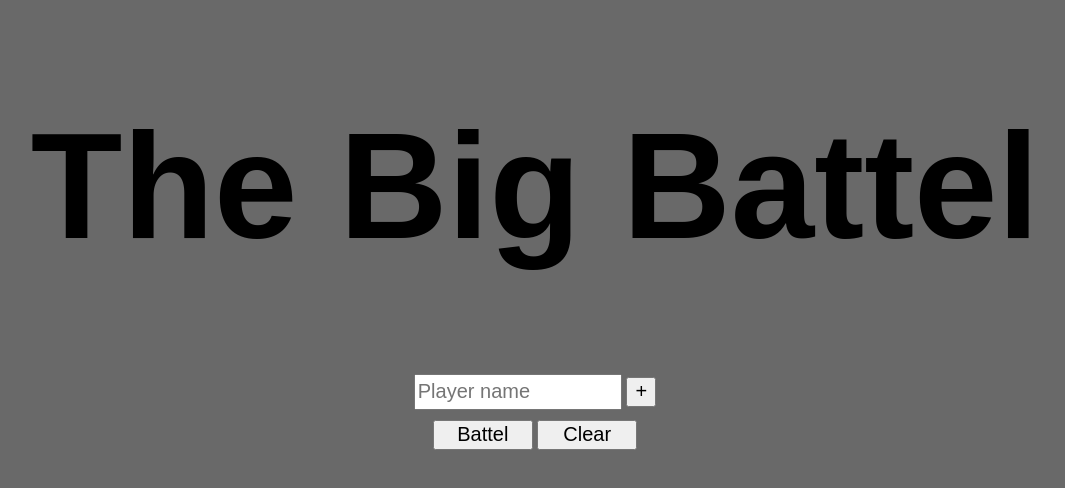
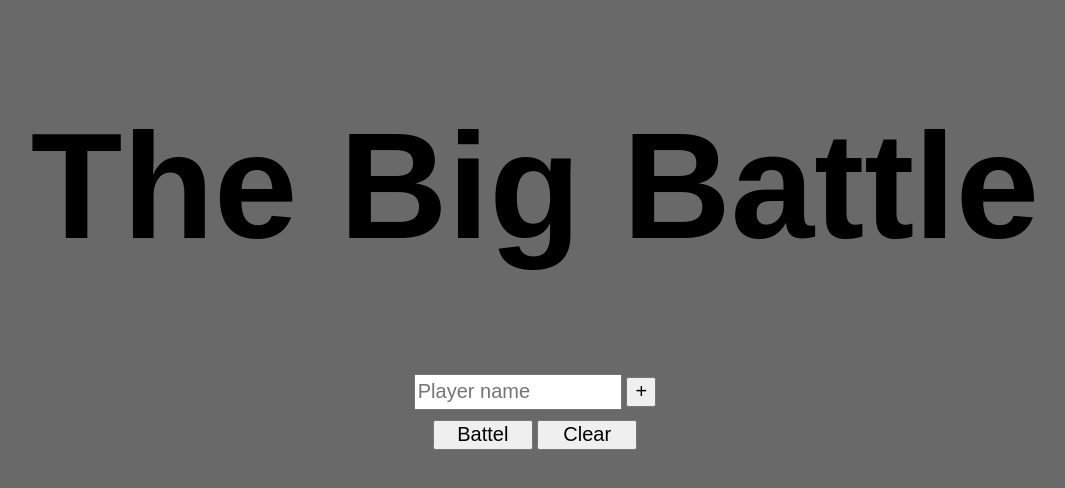
Before and after one commit to MilanMolnar/RandomWinnerGenerator, a plain HTML site: page index.html in a window 1280 px wide. Shown: the whole page, without its empty margins (105-1170 px from the left). Drawn offline with Linux system fonts and the light colour scheme.

Commit message:
Update index.html

```diff
--- a/index.html
+++ b/index.html
@@ -7,7 +7,7 @@
     <link rel="stylesheet" type="text/css" href="styles.css">
 </head>
 <body>
-    <h1 id="title">The Big Battel</h1>
+    <h1 id="title">The Big Battle</h1>
     <script src="script.js"></script>
     <div id="gameField">
         <div id="playersTable">
```
